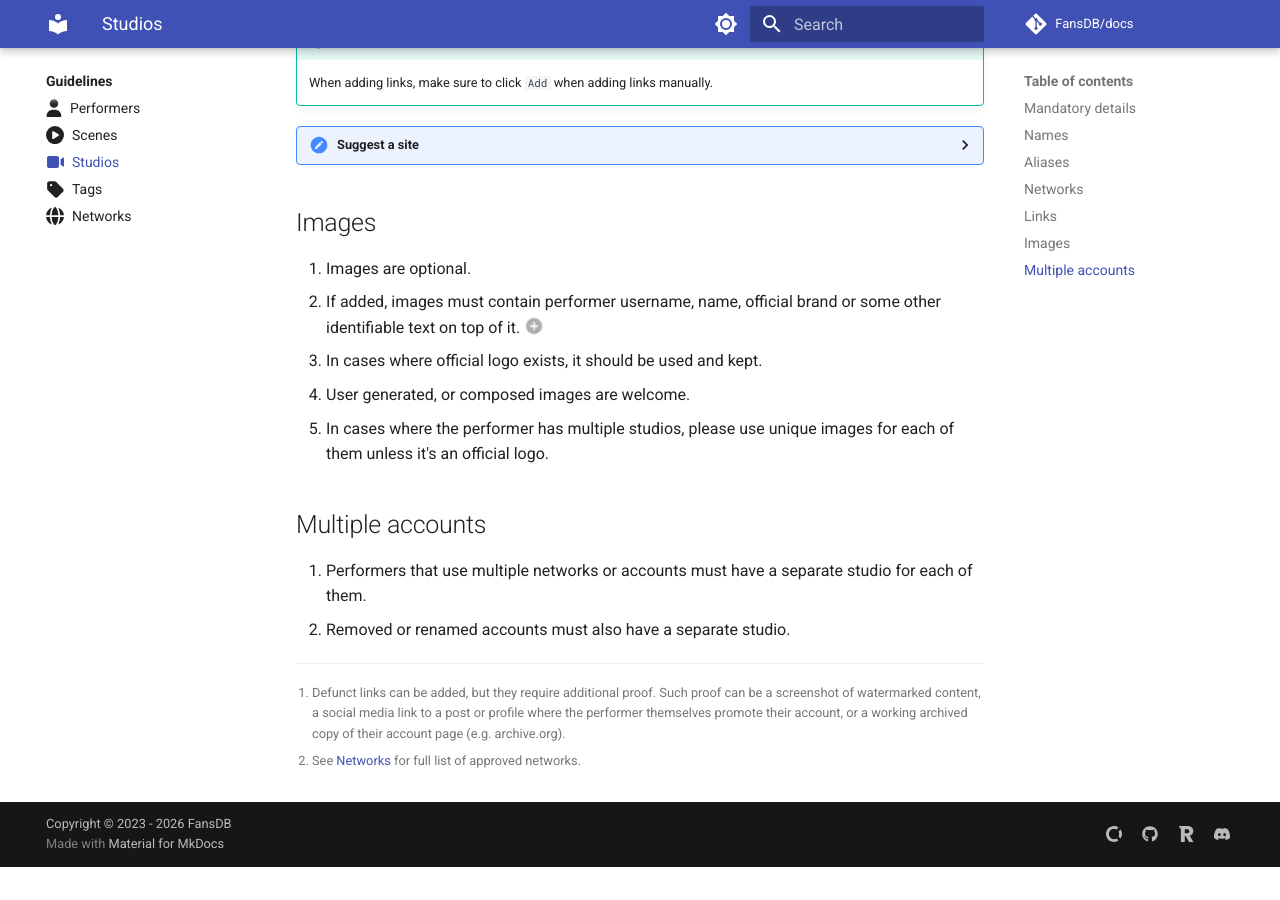
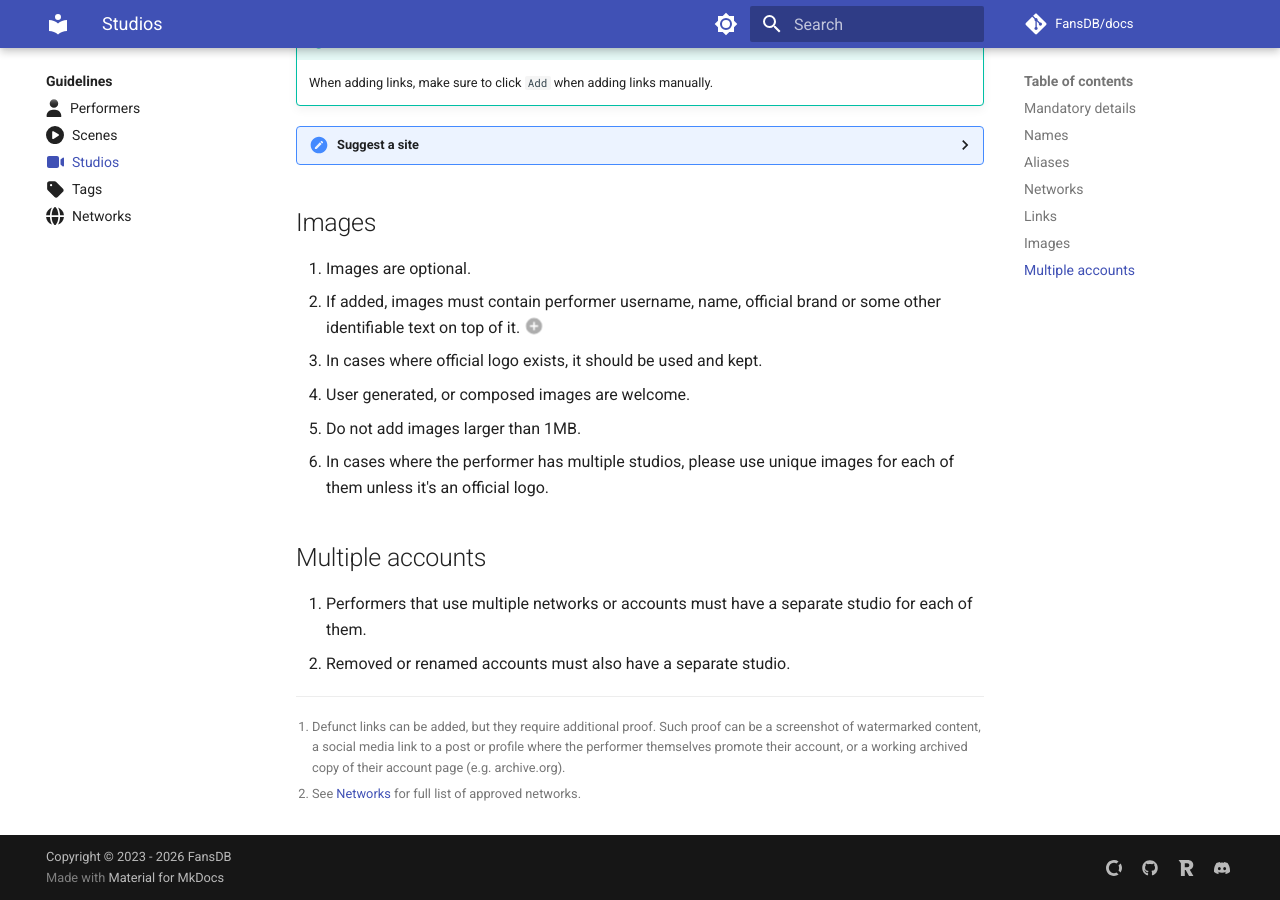
Before and after one commit to FansDB/docs, an MkDocs documentation site: the page built from docs/studios.md, in a window 1280 px wide and 900 px high, scrolled down 1435 px. Built offline with MkDocs 1.6.1 and Material for MkDocs 9.7.7, drawn with Linux system fonts in a browser that asks for light colours; comment, search, counter and statistics services are not loaded; before the commit the page ends 2302 px from its top, so only the background shows below that.

Commit message:
image size studio

```diff
--- a/docs/studios.md
+++ b/docs/studios.md
@@ -66,6 +66,7 @@ To create a new studio, include the following minimum required information:
 1. If added, images must contain performer username, name, official brand or some other identifiable text on top of it.(1)
 1. In cases where official logo exists, it should be used and kept.
 1. User generated, or composed images are welcome.
+1. Do not add images larger than 1MB.
 1. In cases where the performer has multiple studios, please use unique images for each of them unless it's an official logo.
 </div>
 1.  Plain performer images are better suited for the performer profile instead.
```
